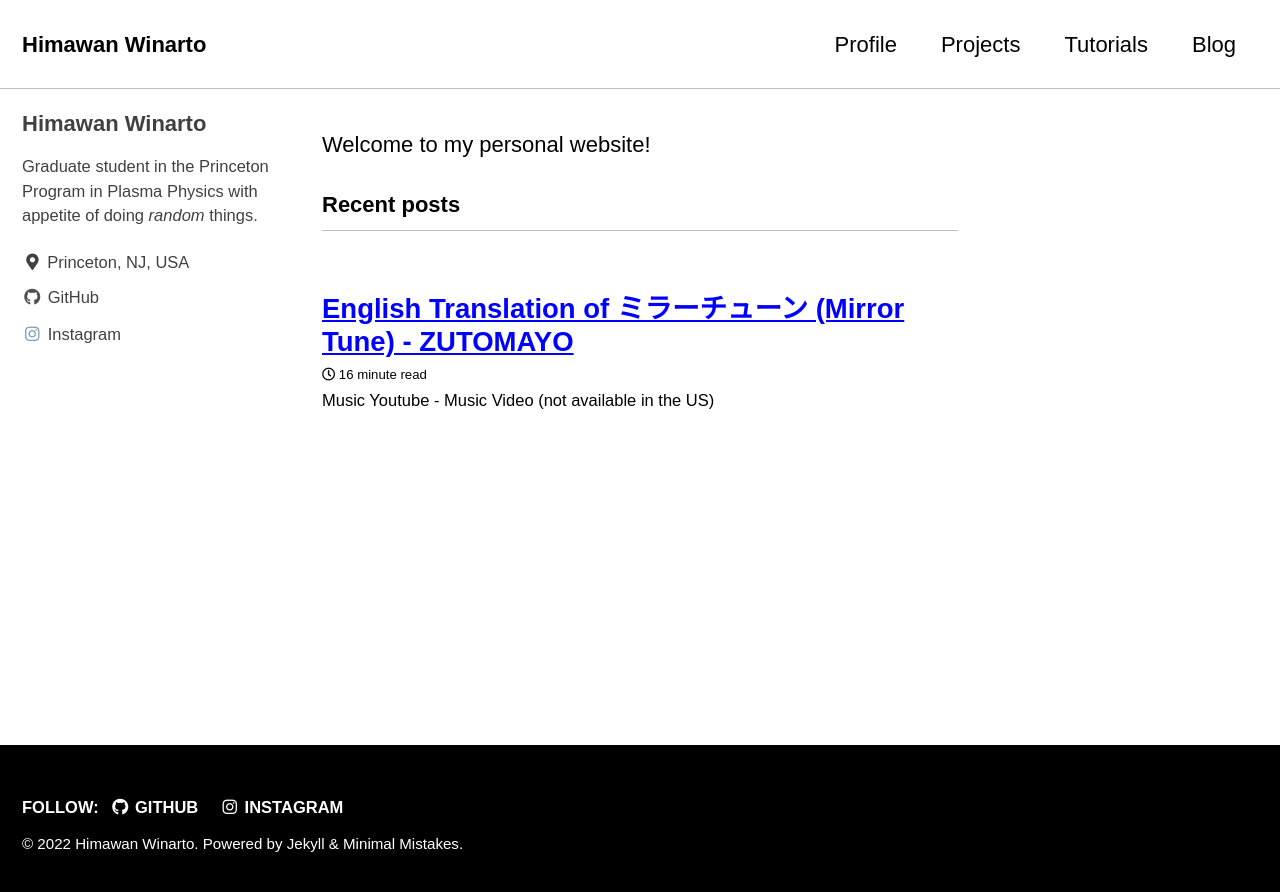
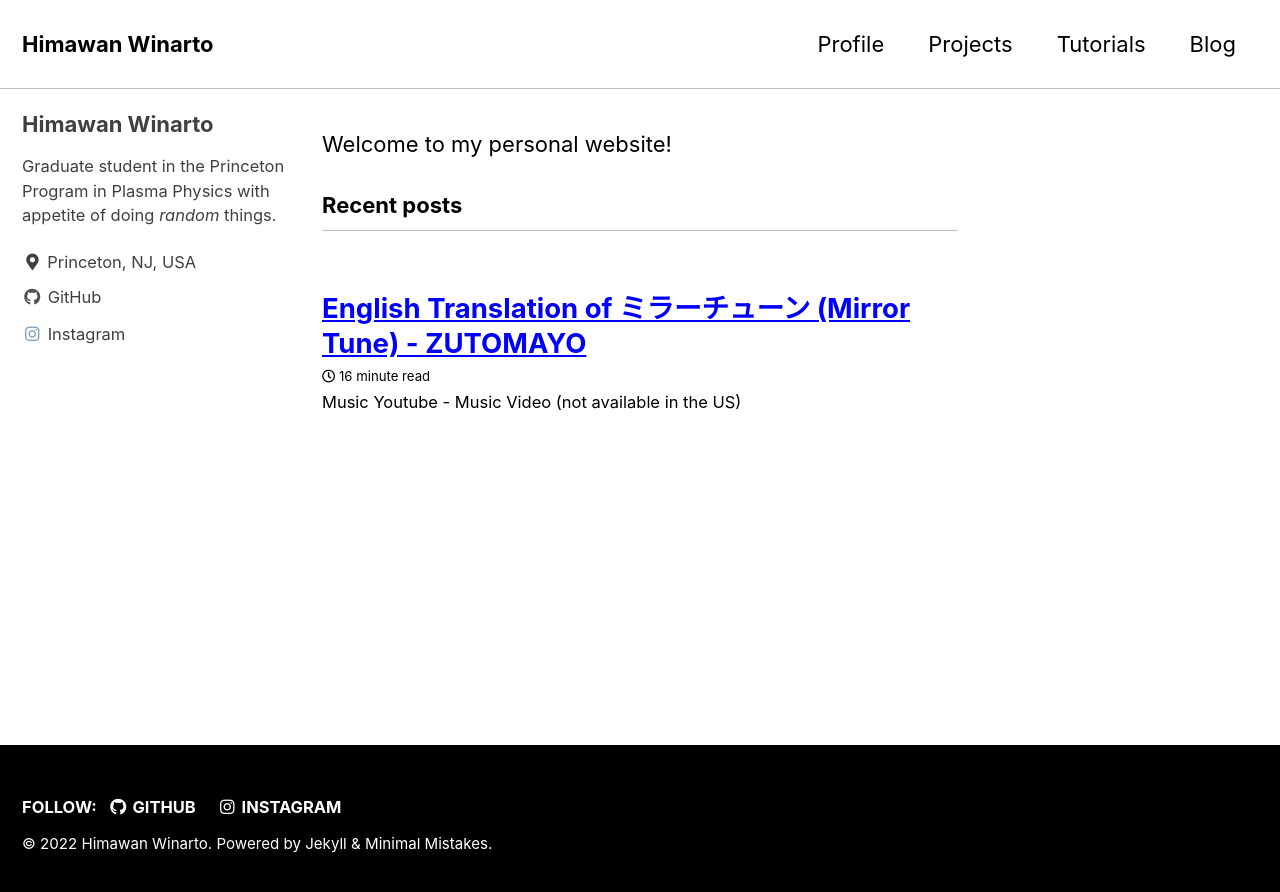
Before and after one commit to himax16/personal-website-jekyll, a Jekyll site: the page built from index.html, in a window 1280 px wide. Shown: the top 892 px of the page. Built offline with Jekyll 4.4.1, drawn with Linux system fonts in a browser that asks for light colours; cached includes are drawn as plain includes; the list of posts is cut into pages by our own code.

Commit message:
Revert font stack change

```diff
--- a/_includes/head/custom.html
+++ b/_includes/head/custom.html
@@ -2,7 +2,4 @@
 
 <!-- insert favicons. use https://realfavicongenerator.net/ -->
 
-<!-- Add Google Fonts for Japanese serif font-->
-<link href="https://fonts.googleapis.com/css?family=Noto+Serif+Japanese:400,700" rel="stylesheet" type="text/css">
-
 <!-- end custom head snippets -->
--- a/_sass/minimal-mistakes/_variables.scss
+++ b/_sass/minimal-mistakes/_variables.scss
@@ -14,7 +14,8 @@ $indent-var: 1.3em !default;
 
 /* system typefaces */
 $serif: Georgia, Times, serif !default;
-$sans-serif: "Noto Serif Japanese", sans-serif !default;
+$sans-serif: -apple-system, BlinkMacSystemFont, "Roboto", "Segoe UI",
+  "Helvetica Neue", "Lucida Grande", Arial, sans-serif !default;
 $monospace: Monaco, Consolas, "Lucida Console", monospace !default;
 
 /* sans serif typefaces */
```
